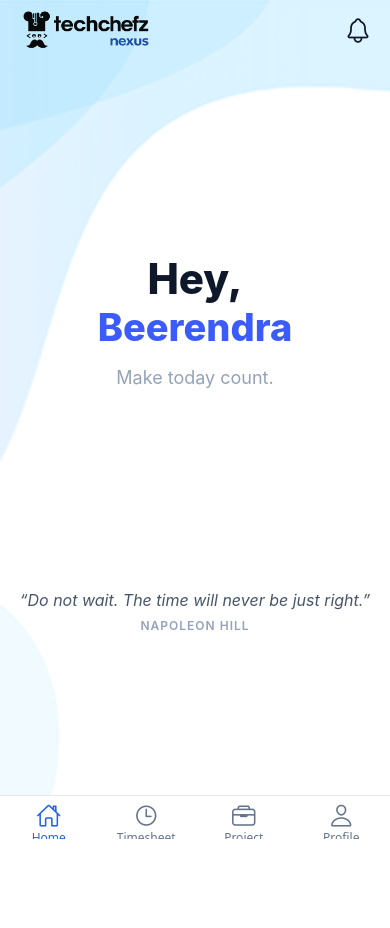
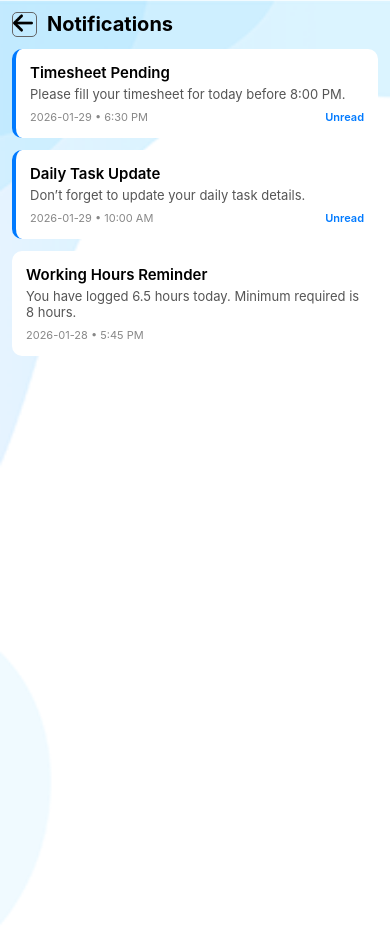
Before and after one commit to beerendra-rawat/nexus-rn, a React Native app: screen /Notification in a window 390 px wide. Before the commit the page ends 844 px from the top, so only its background shows below. Built offline with nearby package versions, Linux system fonts and the light colour scheme.

Commit message:
notification done

```diff
--- a/App.js
+++ b/App.js
@@ -1,19 +1,16 @@
-import { NavigationContainer } from '@react-navigation/native';
 import { StyleSheet, View } from 'react-native';
 import { StatusBar } from 'expo-status-bar';
-
-import BottomTabs from './src/navigation/BottomTabs';
+import RootNavigation from './src/navigation/RootNavigation';
 
 export default function App() {
   return (
     <View style={styles.container}>
       <StatusBar style="dark" />
-      <NavigationContainer>
-        <BottomTabs />
-      </NavigationContainer>
+      <RootNavigation />
     </View>
   );
 }
+
 const styles = StyleSheet.create({
   container: {
     flex: 1,
--- /dev/null
+++ b/src/data/NotificationsData.jsx
@@ -0,0 +1,29 @@
+export const notificationsData = [
+    {
+        id: '1',
+        title: 'Timesheet Pending',
+        message: 'Please fill your timesheet for today before 8:00 PM.',
+        type: 'timesheet',
+        date: '2026-01-29',
+        time: '6:30 PM',
+        isRead: false,
+    },
+    {
+        id: '2',
+        title: 'Daily Task Update',
+        message: 'Don’t forget to update your daily task details.',
+        type: 'task',
+        date: '2026-01-29',
+        time: '10:00 AM',
+        isRead: false,
+    },
+    {
+        id: '3',
+        title: 'Working Hours Reminder',
+        message: 'You have logged 6.5 hours today. Minimum required is 8 hours.',
+        type: 'working_hours',
+        date: '2026-01-28',
+        time: '5:45 PM',
+        isRead: true,
+    },
+];
--- a/src/navigation/RootNavigation.jsx
+++ b/src/navigation/RootNavigation.jsx
@@ -1,14 +1,28 @@
+import { NavigationContainer } from '@react-navigation/native';
 import { createNativeStackNavigator } from '@react-navigation/native-stack';
-import ProfileScreen from '../screens/ProfileScreen';
+
+import BottomTabs from './BottomTabs';
+import NotificationsScreen from '../screens/NotificationsScreen';
 
 const Stack = createNativeStackNavigator();
 
 export default function RootNavigation() {
   return (
-    <Stack.Navigator screenOptions={{ headerShown: false }}>
+    <NavigationContainer>
+      <Stack.Navigator>
 
-      <Stack.Screen name="Profile" component={ProfileScreen} />
+        <Stack.Screen
+          name="Tabs"
+          component={BottomTabs}
+          options={{ headerShown: false }}
+        />
 
-    </Stack.Navigator>
+        <Stack.Screen
+          name="Notification"
+          component={NotificationsScreen}
+          options={{ headerShown: false }}
+        />
+      </Stack.Navigator>
+    </NavigationContainer>
   );
 }
--- a/src/screens/HomeScreen.jsx
+++ b/src/screens/HomeScreen.jsx
@@ -11,9 +11,17 @@ import { SafeAreaView } from "react-native-safe-area-context";
 import { Ionicons } from '@expo/vector-icons';
 import { welcomeData } from "../data/GretingData";
 
+
+import { notificationsData } from '../data/NotificationsData';
+
+const unreadCount = notificationsData.filter(
+  item => !item.isRead
+).length;
+
+
 const { width } = Dimensions.get('window');
 
-export default function HomeScreen() {
+export default function HomeScreen({ navigation }) {
 
   const welcome = useMemo(() => {
     const index = Math.floor(Math.random() * welcomeData.length);
@@ -33,12 +41,18 @@ export default function HomeScreen() {
           source={require('../assets/img/tcz.png')}
           style={styles.logo}
         />
-        <TouchableOpacity style={styles.notificationIcon}>
+        <TouchableOpacity style={styles.notificationIcon}
+        onPress={() => navigation.navigate('Notification')}>
           <Ionicons
             name="notifications-outline"
             size={28}
             color="#0f172a"
           />
+          {unreadCount > 0 && (
+            <View style={styles.badge}>
+              <Text style={styles.badgeText}>{unreadCount}</Text>
+            </View>
+          )}
         </TouchableOpacity>
       </View>
 
@@ -94,6 +108,25 @@ const styles = StyleSheet.create({
     resizeMode: 'cover',
     paddingLeft: 24,
   },
+
+  badge: {
+    position: 'absolute',
+    right: 6,
+    top: 1,
+    backgroundColor: '#FF3B30',
+    borderRadius: 10,
+    minWidth: 18,
+    height: 18,
+    justifyContent: 'center',
+    alignItems: 'center',
+    marginHorizontal: 3,
+  },
+  badgeText: {
+    color: '#fff',
+    fontSize: 12,
+    fontWeight: 600,
+  },
+
   content: {
     alignItems: "center",
     paddingTop: 200,
--- /dev/null
+++ b/src/screens/NotificationsScreen.jsx
@@ -0,0 +1,127 @@
+import { View, Text, FlatList, StyleSheet, Image, TouchableOpacity } from 'react-native';
+import { useState } from 'react';
+import { notificationsData } from '../data/NotificationsData';
+import { SafeAreaView } from "react-native-safe-area-context";
+
+export default function NotificationsScreen({ navigation }) {
+  const [notifications, setNotifications] = useState(notificationsData);
+
+  const renderItem = ({ item }) => {
+    return (
+      <View style={[styles.card, !item.isRead && styles.unreadCard]}>
+        <Text style={styles.title}>{item.title}</Text>
+        <Text style={styles.message}>{item.message}</Text>
+
+        <View style={styles.footer}>
+          <Text style={styles.time}>
+            {item.date} • {item.time}
+          </Text>
+
+          {!item.isRead && <Text style={styles.unread}>Unread</Text>}
+        </View>
+      </View>
+    );
+  };
+
+  return (
+    <SafeAreaView style={styles.safeArea}>
+      <Image
+        source={require("../assets/img/bgImg.png")}
+        style={styles.background}
+        resizeMode="cover"
+      />
+      <View style={styles.container}>
+
+        <View style={styles.topRow}>
+          <TouchableOpacity style={styles.btnWrap}
+            onPress={() => navigation.goBack()}>
+            <Image style={styles.backBtn} source={require('../assets/img/leftArrow.png')} />
+          </TouchableOpacity>
+          <Text style={styles.header}>Notifications</Text>
+        </View>
+
+
+        <FlatList
+          data={notifications}
+          keyExtractor={(item) => item.id}
+          renderItem={renderItem}
+          contentContainerStyle={{ paddingBottom: 20 }}
+        />
+      </View>
+    </SafeAreaView>
+
+  );
+}
+
+const styles = StyleSheet.create({
+  safeArea: {
+    flex: 1,
+    backgroundColor: '#fff',
+  },
+  background: {
+    position: "absolute",
+    width: "100%",
+    height: "110%",
+    transform: [{ rotate: "180deg" }],
+  },
+  container: {
+    paddingHorizontal: 12,
+  },
+  topRow: {
+    flexDirection: 'row',
+    gap: 10,
+    paddingVertical: 12,
+  },
+  btnWrap: {
+    width: 25,
+    height: 25,
+    borderWidth: 1,
+    borderRadius: 5,
+    borderColor: '#5c5858e9',
+  },
+  backBtn: {
+    alignContent: 'center',
+    alignItems: 'center',
+    width: 20,
+    height: 20,
+  },
+  header: {
+    fontSize: 20,
+    fontWeight: '700',
+    // marginVertical: 16,
+  },
+  card: {
+    backgroundColor: '#fff',
+    padding: 14,
+    borderRadius: 10,
+    marginBottom: 12,
+    elevation: 2,
+  },
+  unreadCard: {
+    borderLeftWidth: 4,
+    borderLeftColor: '#007AFF',
+  },
+  title: {
+    fontSize: 15,
+    fontWeight: '600',
+    marginBottom: 4,
+  },
+  message: {
+    fontSize: 13,
+    color: '#555',
+  },
+  footer: {
+    flexDirection: 'row',
+    justifyContent: 'space-between',
+    marginTop: 8,
+  },
+  time: {
+    fontSize: 11,
+    color: '#888',
+  },
+  unread: {
+    fontSize: 11,
+    color: '#007AFF',
+    fontWeight: '600',
+  },
+});
--- a/src/screens/ProfileScreen.jsx
+++ b/src/screens/ProfileScreen.jsx
@@ -66,7 +66,7 @@ const styles = StyleSheet.create({
     flexDirection: 'row',
     alignItems: 'center',
     paddingHorizontal: 12,
-    paddingVertical: 12,
+    paddingTop: 30,
   },
   avatar: {
     width: 50,
```
